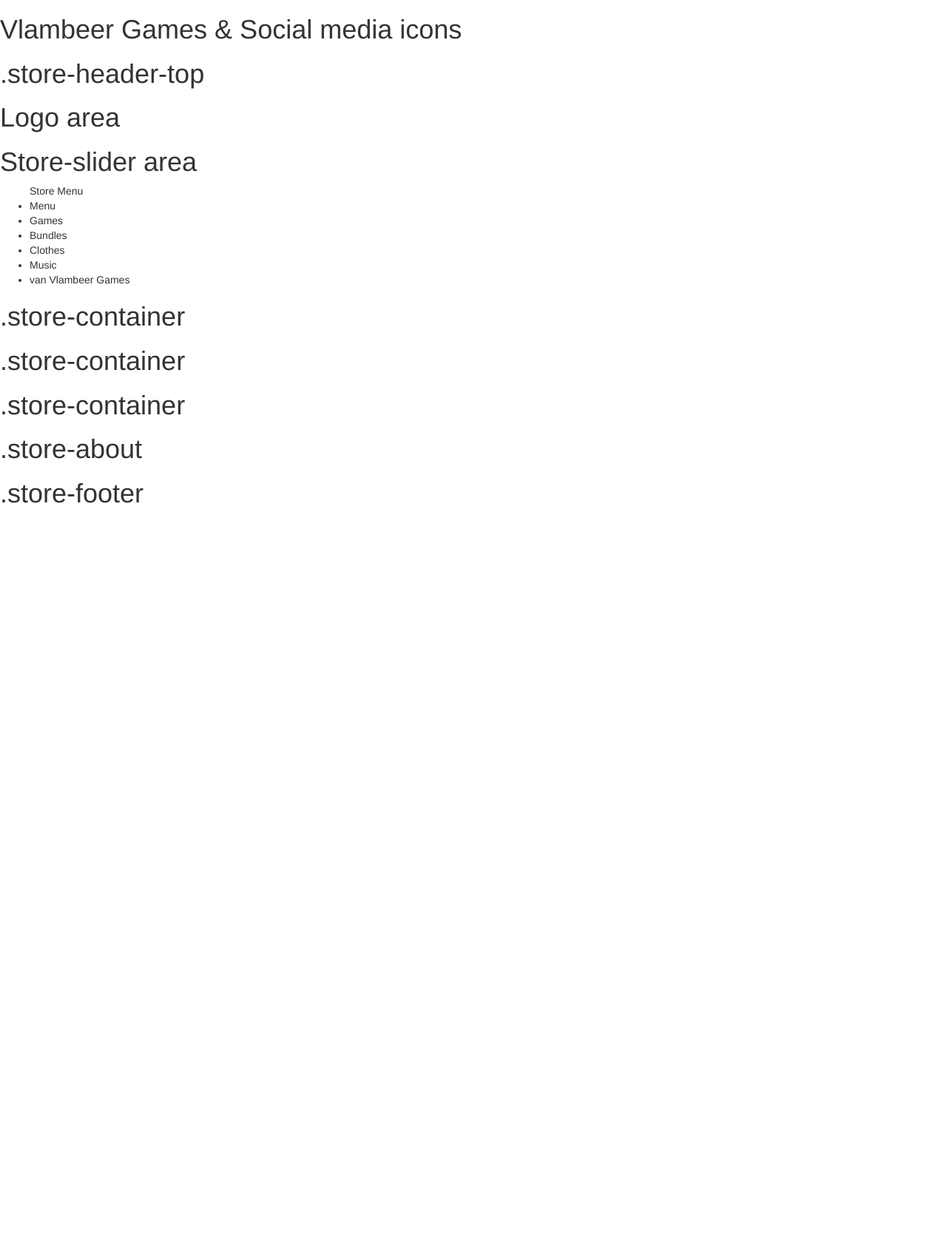
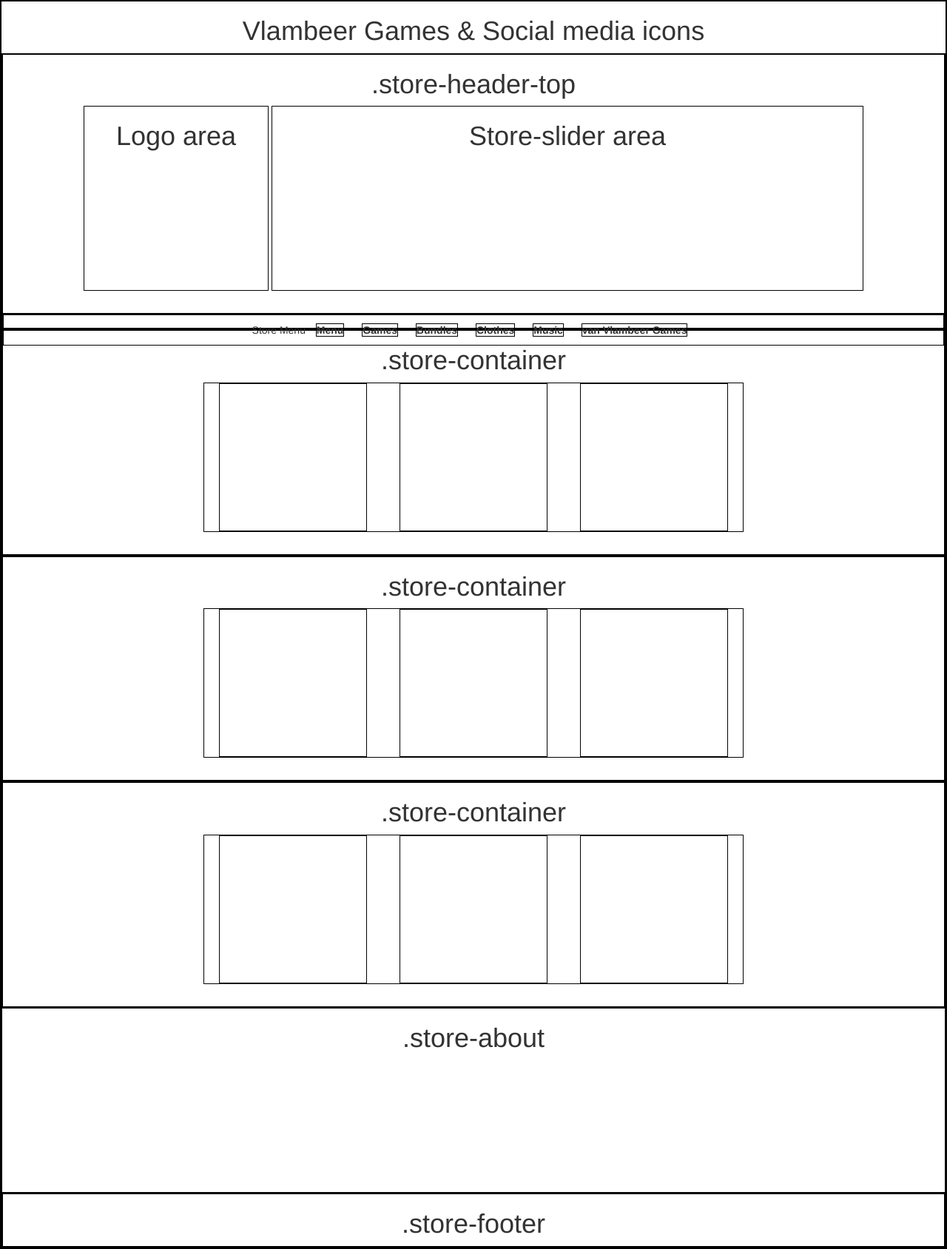
Before and after one commit to MennovanderKrift/vlambeer, a PHP site: page /coderen/store/index.php in a window 1280 px wide. Shown: the whole page at 74% size. Before the commit the page ends 680 px from the top, so only its background shows below. Run offline with PHP 8.4, Linux system fonts and the light colour scheme.

Commit message:
css probleempje met syncen

```diff
--- a/coderen/assets/css/style.css
+++ b/coderen/assets/css/style.css
@@ -1,13 +1,8 @@
-<<<<<<< HEAD
-
-.header-top {
-=======
 * {
 	margin: 0px;
 	padding: 0px;
 	border: 1px solid black;
 }
->>>>>>> origin/master
 
 h1{
 	text-align: center;
```
